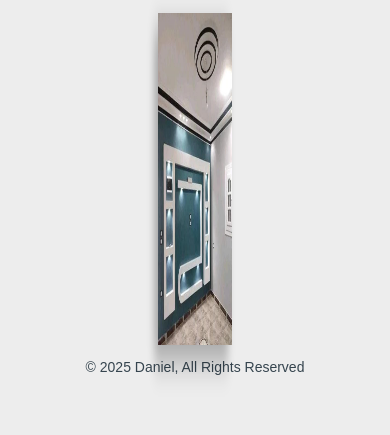
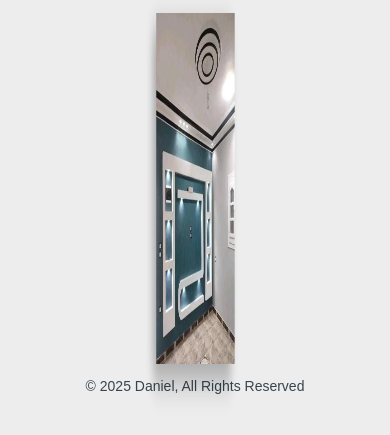
Before and after one commit to D-khoza/ceilingsolutions, a plain HTML site: page index.html in a window 390 px wide. Shown: the part 51-486 px from the top of the page. Drawn offline with Linux system fonts and the light colour scheme.

Commit message:
Update index.css

```diff
--- a/index.css
+++ b/index.css
@@ -95,7 +95,7 @@
        }
 	 .rotating-image
 		    {
-	          max-width: 85vw;
+	          max-width: 90vw;
 
               height: auto;
               animation: spin 7s linear infinite;
```
